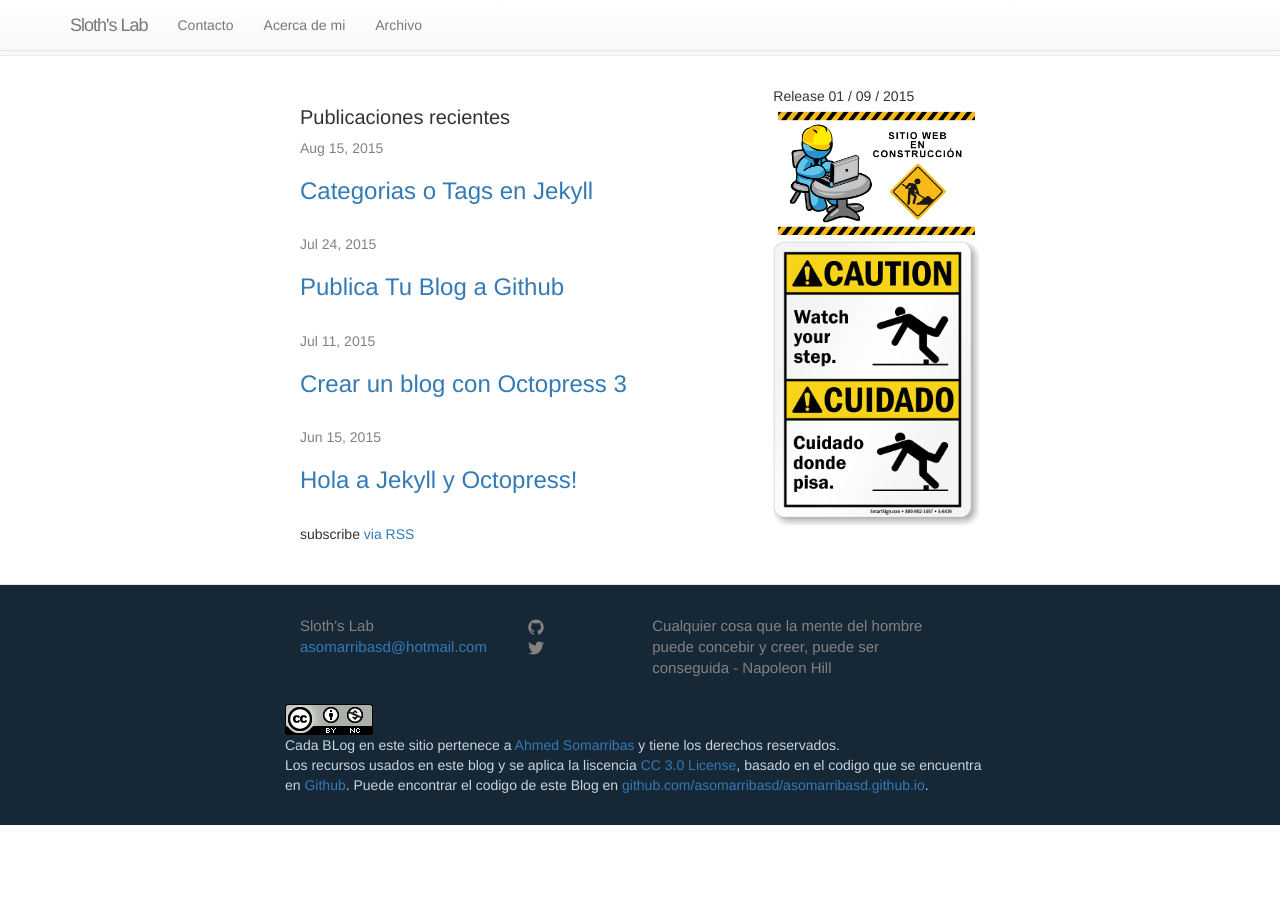
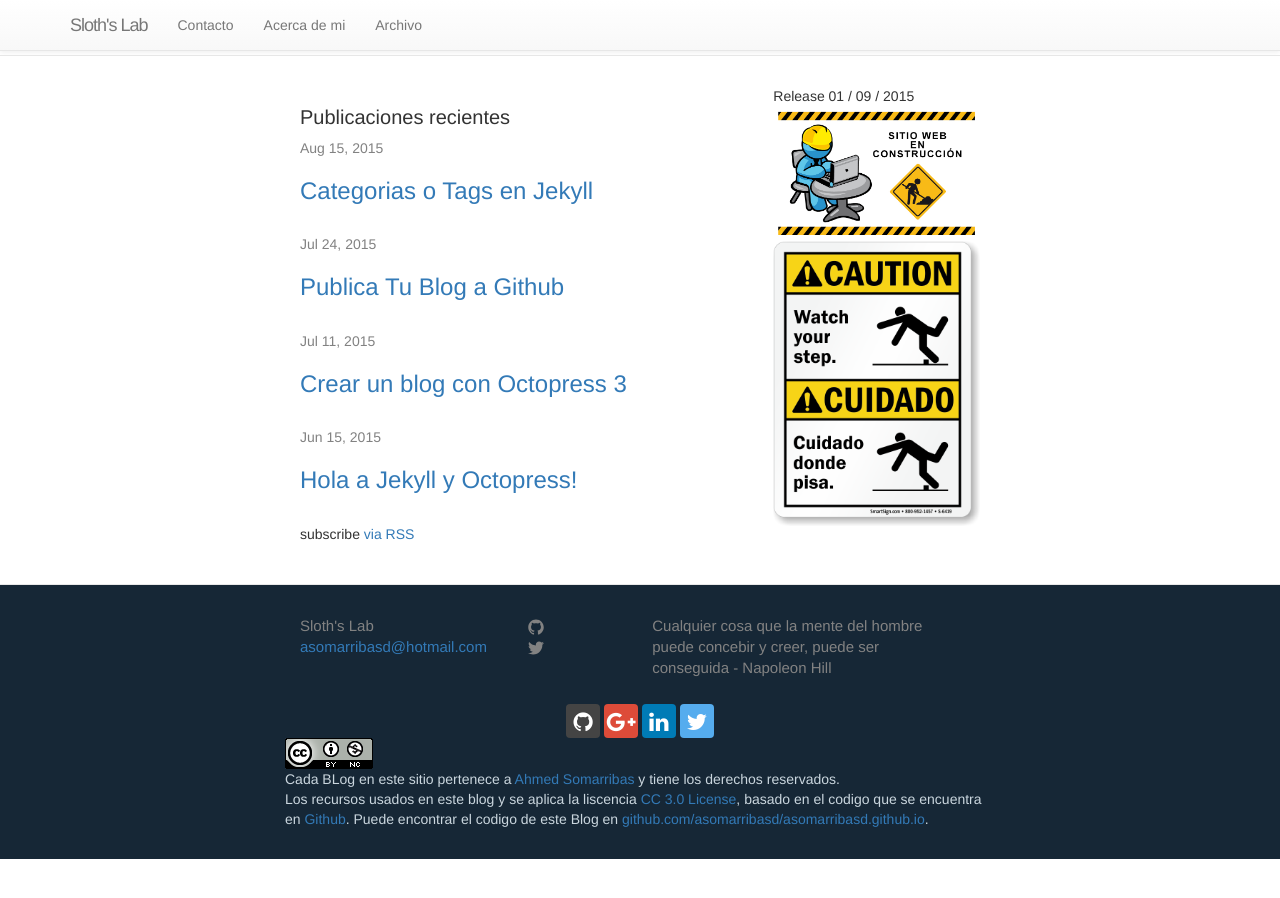
Before and after one commit to asomarribasd/asomarribasd.github.io, a Jekyll site: the page built from index.html, in a window 1280 px wide. Built offline with Jekyll 4.4.1, drawn with Linux system fonts in a browser that asks for light colours; nearby versions of some CDN libraries.

Commit message:
Add Social Buttons

```diff
--- a/_includes/footer.html
+++ b/_includes/footer.html
@@ -39,6 +39,8 @@
             </a>
           </li>
           {% endif %}
+
+
         </ul>
       </div>
 
@@ -46,6 +48,12 @@
         <p>{{ site.description }}</p>
       </div>
     </div>
+    <div class="row">
+
+    	{% include socialButtons.html %}
+
+    </div>
+
     <div class="row">
 
 
--- /dev/null
+++ b/_includes/socialButtons.html
@@ -0,0 +1,6 @@
+      <div class="text-center">
+            <a href="https://github.com/asomarribasd" class="btn btn-social-icon btn-github" title="Aqui encuentras codigo" target="_new"><i class="fa fa-github"></i></a>
+            <a href="https://plus.google.com/u/0/102301623120897327101/posts" class="btn btn-social-icon btn-google" title=Encuentrame en Google Plus"" target="_new"><i class="fa fa-google-plus"></i></a>
+            <a href="https://cr.linkedin.com/in/ahmedsomarribas" class="btn btn-social-icon btn-linkedin" title="Mi perfil Laboral" target="_new"><i class="fa fa-linkedin"></i></a>
+            <a href="https://twitter.com/AhmedSomarribas" class="btn btn-social-icon btn-twitter" title="Sigueme @AhmedSomarribas" target="_new"><i class="fa fa-twitter"></i></a>
+          </div>
```
